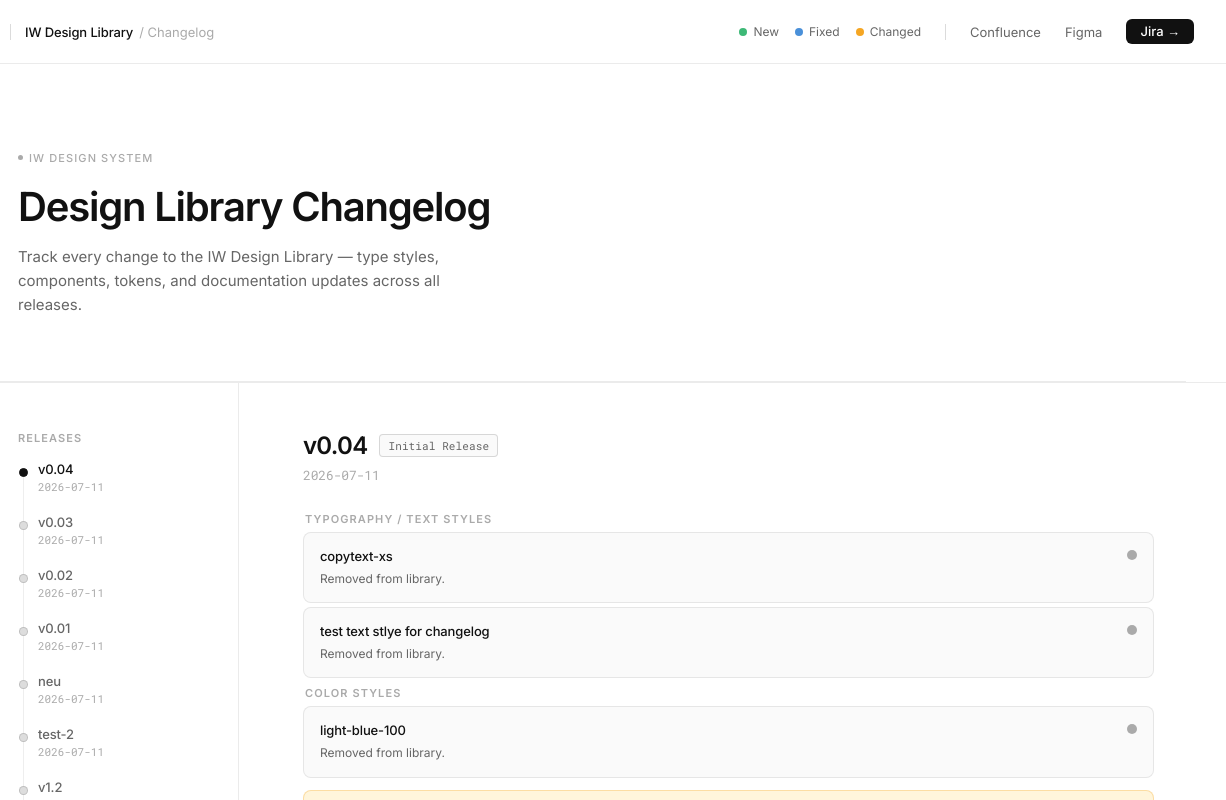
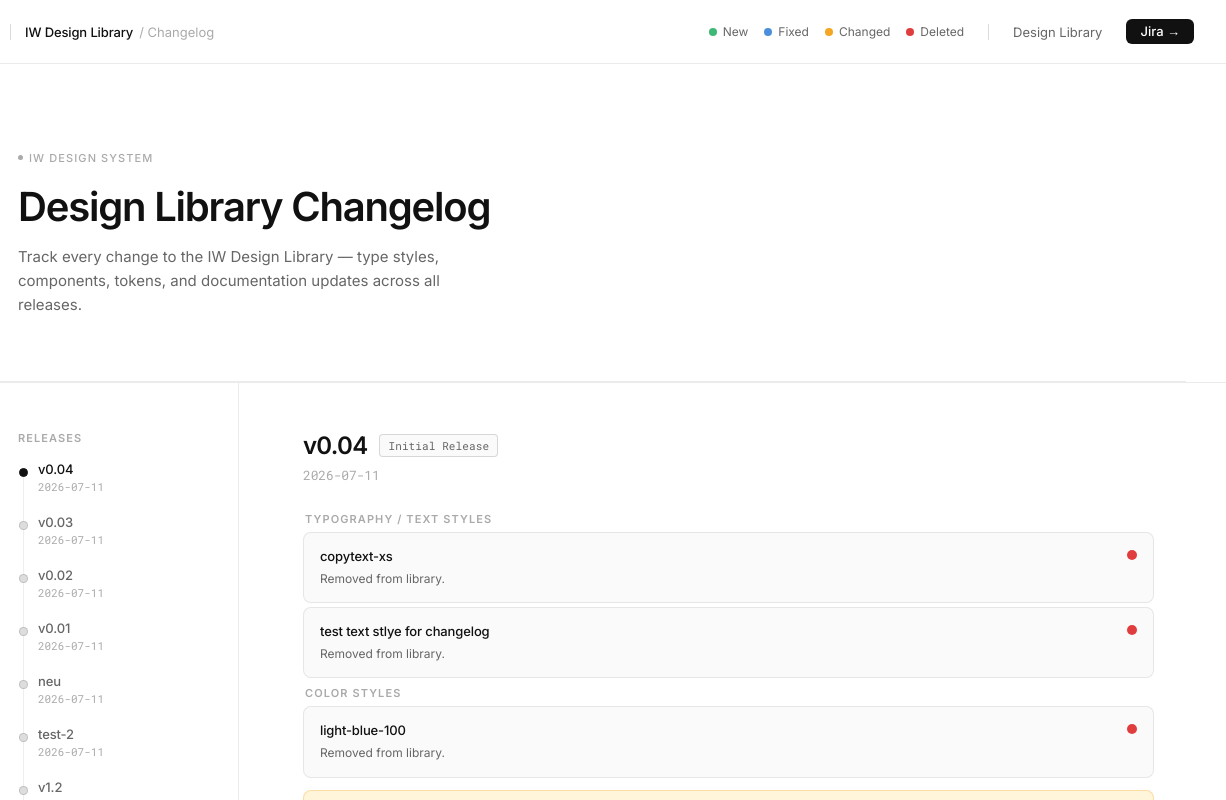
Before and after one commit to kowalskiiw/iw-changelog-sandbox, a website: page index.html in a window 1280 px wide. Shown: the top 800 px of the page, 54-1280 px from the left. Drawn offline with Linux system fonts and the light colour scheme.

Commit message:
Update index.html

```diff
--- a/index.html
+++ b/index.html
@@ -406,7 +406,7 @@
   .tag-new        { background: #3DB876; }
   .tag-changed    { background: #F5A623; }
   .tag-fixed      { background: #4A90D9; }
-  .tag-deprecated { background: #AAAAAA; }
+  .tag-deprecated { background: #E03E3E; }
   .tag-breaking   { background: #CC2222; }
 
   /* Legend */
@@ -431,6 +431,7 @@
   .legend-dot-new      { background: #3DB876; }
   .legend-dot-fixed    { background: #4A90D9; }
   .legend-dot-changed  { background: #F5A623; }
+  .legend-dot-deleted  { background: #E03E3E; }
 
   /* Action box */
   .action-box {
@@ -552,10 +553,10 @@
       <div class="legend-item"><div class="legend-dot legend-dot-new"></div>New</div>
       <div class="legend-item"><div class="legend-dot legend-dot-fixed"></div>Fixed</div>
       <div class="legend-item"><div class="legend-dot legend-dot-changed"></div>Changed</div>
+      <div class="legend-item"><div class="legend-dot legend-dot-deleted"></div>Deleted</div>
     </div>
     <div style="width:1px;height:16px;background:var(--border-strong)"></div>
-    <a href="https://interwetten.atlassian.net" target="_blank" class="header-link">Confluence</a>
-    <a href="https://www.figma.com/design/e9id05pwA4x9x8DtJgwWXR" target="_blank" class="header-link">Figma</a>
+    <a href="https://www.figma.com/design/e9id05pwA4x9x8DtJgwWXR" target="_blank" class="header-link">Design Library</a>
     <a href="https://interwetten.atlassian.net/jira" target="_blank" class="header-btn">Jira →</a>
   </div>
 </header>
@@ -591,8 +592,8 @@
 <footer class="site-footer">
   <span>IW Design Library · Interwetten CXI Team</span>
   <div style="display:flex;gap:20px">
-    <a href="https://interwetten.atlassian.net" target="_blank">Confluence</a>
-    <a href="https://www.figma.com/design/e9id05pwA4x9x8DtJgwWXR" target="_blank">Figma</a>
+    <!-- <a href="https://interwetten.atlassian.net" target="_blank">Confluence</a> -->
+    <a href="https://www.figma.com/design/e9id05pwA4x9x8DtJgwWXR" target="_blank">Figma Design Library</a>
     <a href="https://interwetten.atlassian.net/jira" target="_blank">Jira</a>
   </div>
 </footer>
@@ -604,7 +605,7 @@
     new:        '#3DB876',
     changed:    '#F5A623',
     fixed:      '#4A90D9',
-    deprecated: '#AAAAAA',
+    deprecated: '#E03E3E',
     breaking:   '#CC2222',
   };
 
```
